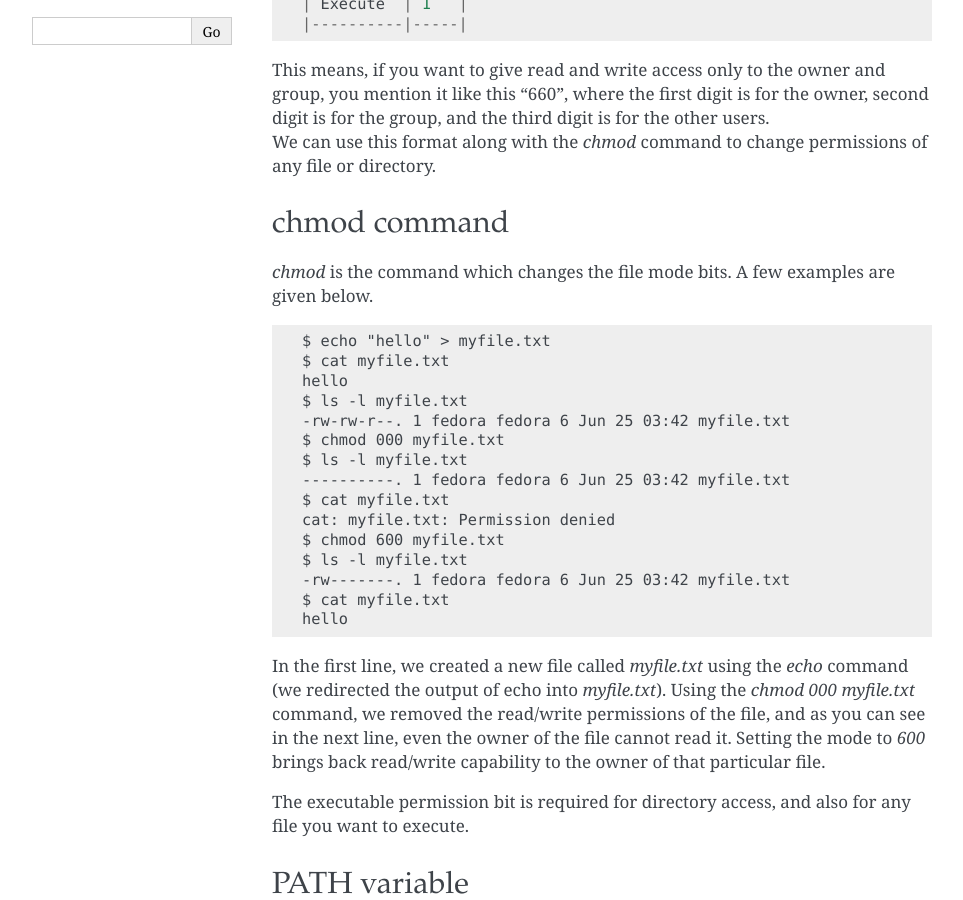
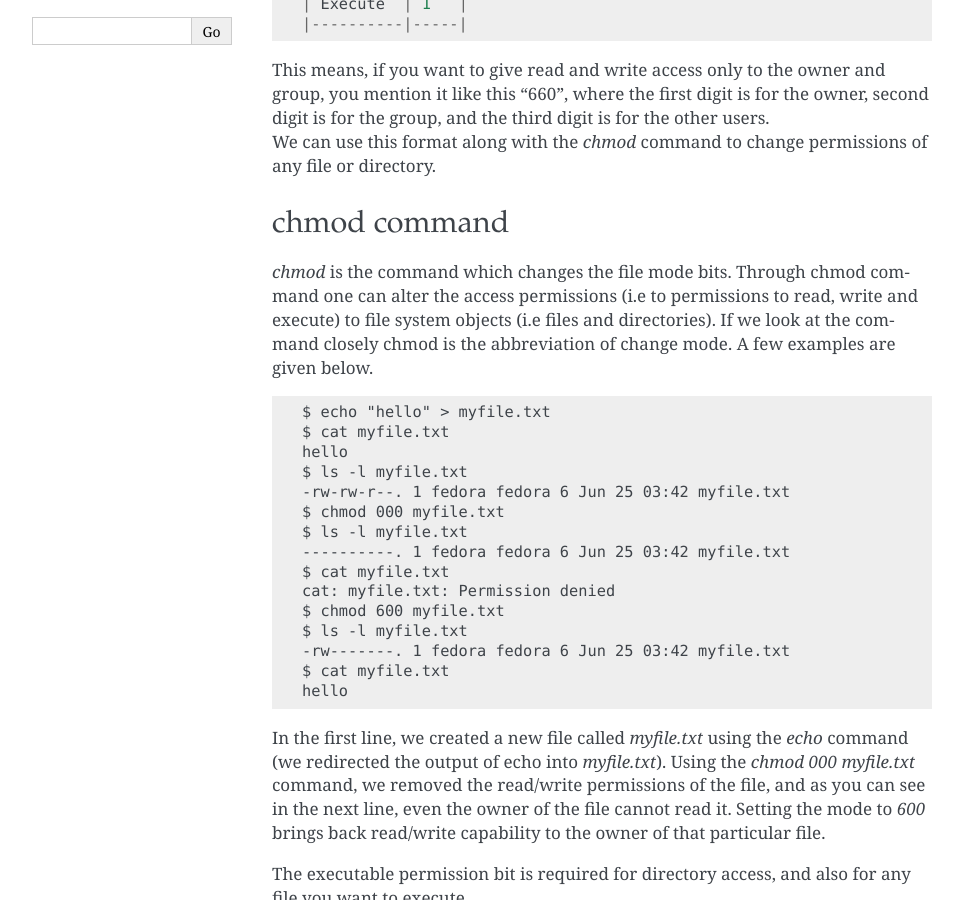
Before and after one commit to kushaldas/lym, a Sphinx documentation site: the page built from docs/files.md, in a window 1280 px wide and 900 px high, scrolled down 684 px. Shown: the whole window, without its empty margins (148-1111 px from the left). Built offline with Sphinx 7.4.7, drawn with Linux system fonts in a browser that asks for light colours; a script that is not in the unit is left out.

Commit message:
Explains more about the chmod command  #Please enter the commit message for your changes. Lines starting

````diff
--- a/docs/files.md
+++ b/docs/files.md
@@ -44,8 +44,7 @@ We can use this format along with the *chmod* command to change permissions of a
 ```
 ### chmod command
 
-*chmod* is the command which changes the file mode bits. A few examples
-are given below.
+*chmod* is the command which changes the file mode bits. Through chmod command one can alter the access permissions (i.e to permissions to read, write and execute) to file system objects (i.e files and directories). If we look at the command closely chmod is the abbreviation of change mode. A few examples are given below.
 
 ```
 $ echo "hello" > myfile.txt
````
